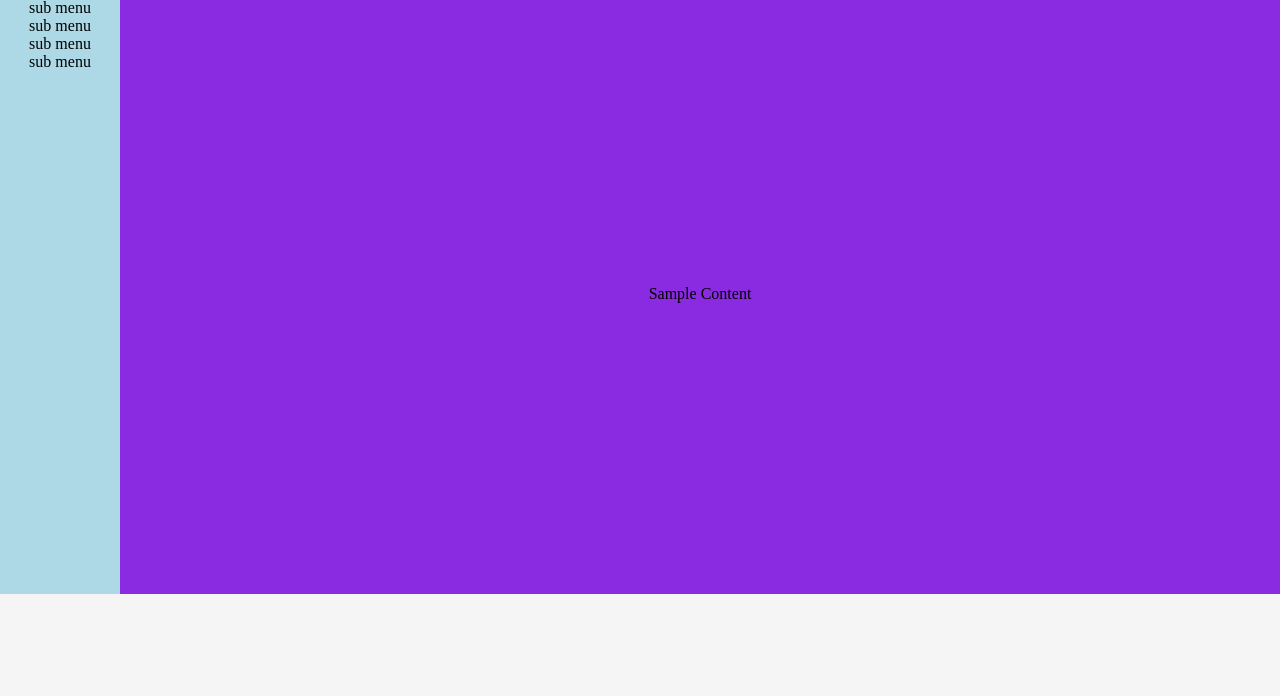
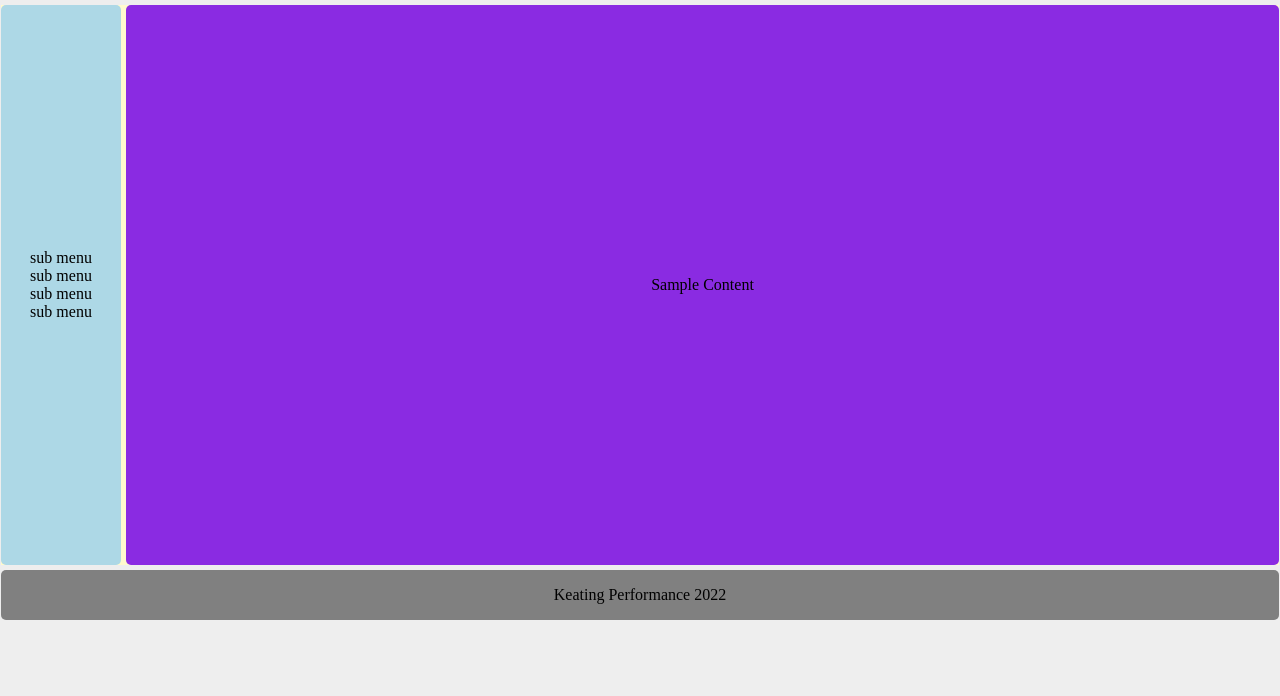
Before and after one commit to slimshaneyy/KeatingPerformanceWebsite, a plain HTML site: page index.html in a window 1280 px wide. Shown: the part 104-800 px from the top of the page. Drawn offline with Linux system fonts and the light colour scheme.

Commit message:
Add generic temporary styling

```diff
--- a/index.html
+++ b/index.html
@@ -33,5 +33,9 @@
         </div>
     </div>
 
+    <div class="footer">
+        <div>Keating Performance 2022</div>
+    </div>
+
 </body>
 </html>
--- a/style.css
+++ b/style.css
@@ -1,7 +1,8 @@
 body {
-    margin: 0;
+    margin: 1px;
     padding: 0;
-    background-color: #f5f5f5;
+    background-color: #eee;
+    border: black;
 }
 
 .top_banner {
@@ -12,6 +13,8 @@ body {
     color: white;
     padding-left: 10px;
     max-height: 70px;
+    margin-bottom: 5px;
+    border-radius: 5px;
 }
 
 .under_banner {
@@ -19,13 +22,17 @@ body {
     background-color: grey;
     justify-content: space-between;
     padding: 5px 15px;
+    margin-bottom: 5px;
+    border-radius: 5px;
 }
 
 .content_section {
     display: flex;
     flex: 1;
-    height: 600px;
+    height: 560px;
     background-color: lemonchiffon;
+    gap: 5px;
+    margin-bottom: 5px;
 }
 
 .left_banner {
@@ -36,6 +43,8 @@ body {
     align-items: center;
     padding: 5px 10px;
     max-width: 100px;
+    border-radius: 5px;
+    justify-content: center;
 }
 
 .left_banner ul {
@@ -49,9 +58,21 @@ body {
     align-items: center;
     justify-content: center;
     background-color: blueviolet;
+    border-radius: 5px;
 
 }
 
 ul {
     list-style: none;
 }
+
+.footer {
+    display: flex;
+    flex: 1;
+    background-color: grey;
+    margin-top: auto;
+    height: 50px;
+    align-items: center;
+    justify-content: center;
+    border-radius: 5px;
+}
```
